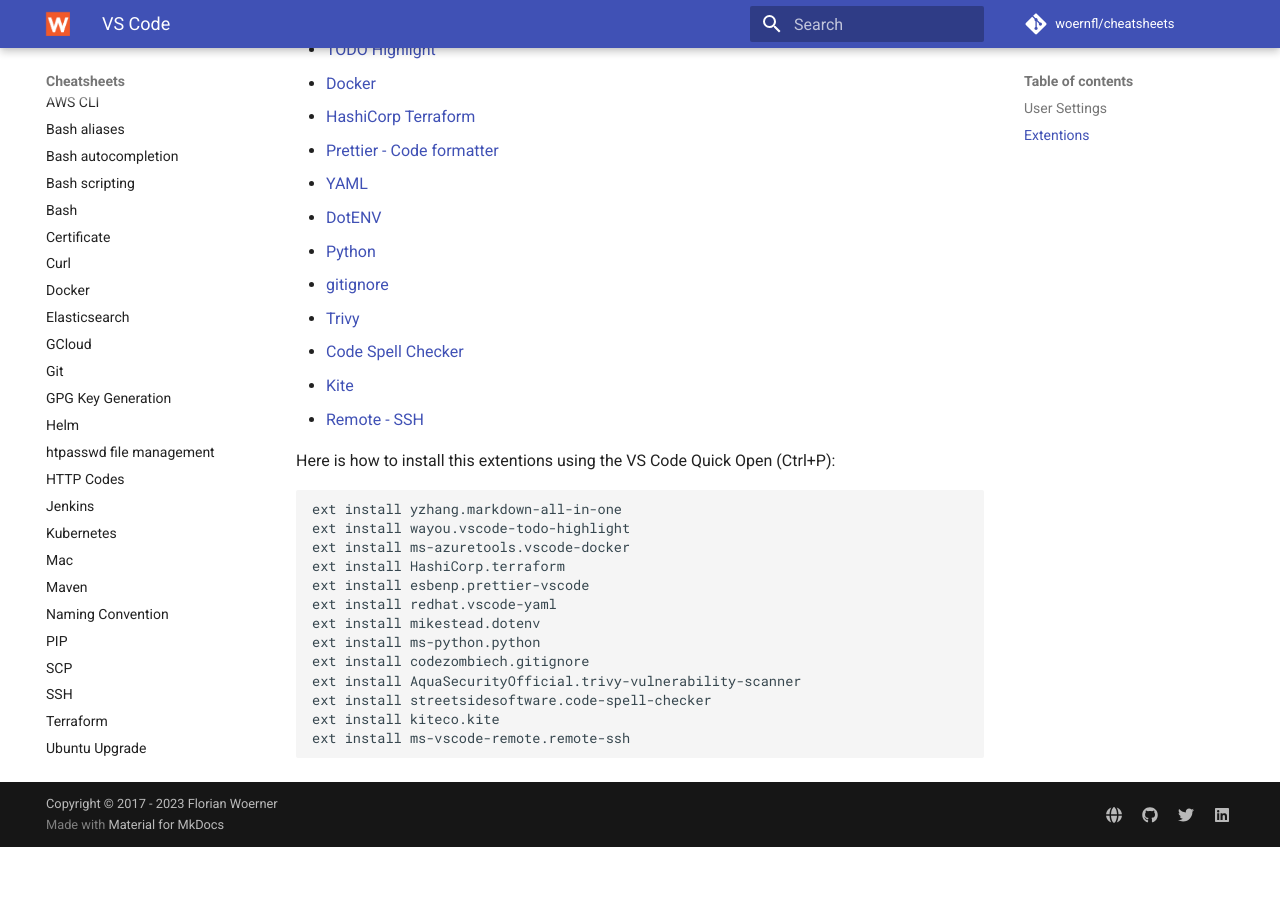
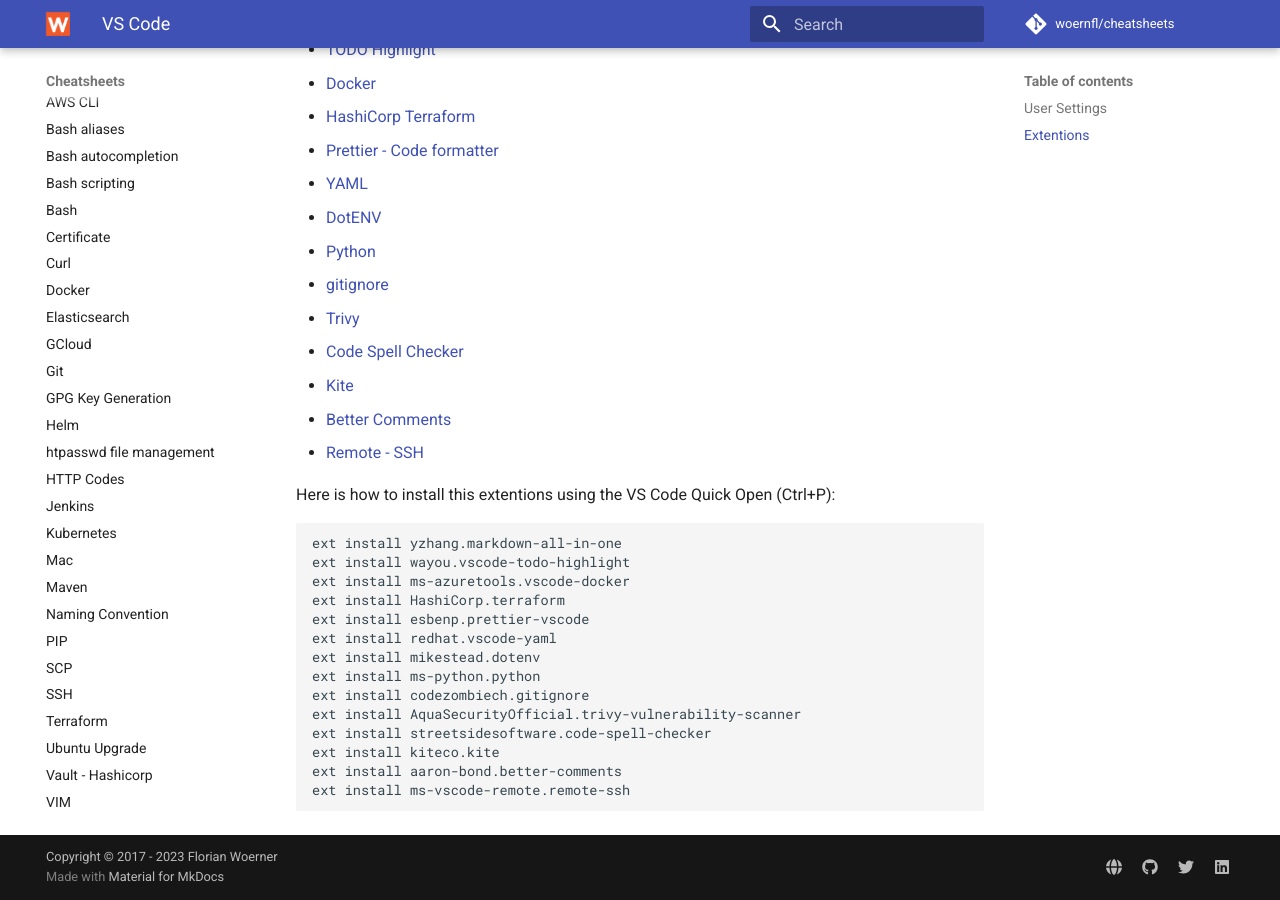
Before and after one commit to woernfl/cheatsheets, an MkDocs documentation site: the page built from docs/vs-code.md, in a window 1280 px wide and 900 px high, scrolled down 803 px. Built offline with MkDocs 1.6.1 and Material for MkDocs 9.7.7, drawn with Linux system fonts in a browser that asks for light colours; comment, search, counter and statistics services are not loaded; before the commit the page ends 1650 px from its top, so only the background shows below that.

Commit message:
Update vs-code.md

````diff
--- a/docs/vs-code.md
+++ b/docs/vs-code.md
@@ -43,6 +43,7 @@
 - [Trivy](https://marketplace.visualstudio.com/items?itemName=AquaSecurityOfficial.trivy-vulnerability-scanner)
 - [Code Spell Checker](https://marketplace.visualstudio.com/items?itemName=streetsidesoftware.code-spell-checker)
 - [Kite](https://marketplace.visualstudio.com/items?itemName=kiteco.kite)
+- [Better Comments](https://marketplace.visualstudio.com/items?itemName=aaron-bond.better-comments)
 - [Remote - SSH](https://marketplace.visualstudio.com/items?itemName=ms-vscode-remote.remote-ssh)
 
 Here is how to install this extentions using the VS Code Quick Open (Ctrl+P):
@@ -60,5 +61,6 @@
 ext install AquaSecurityOfficial.trivy-vulnerability-scanner
 ext install streetsidesoftware.code-spell-checker
 ext install kiteco.kite
+ext install aaron-bond.better-comments
 ext install ms-vscode-remote.remote-ssh
 ```
````
